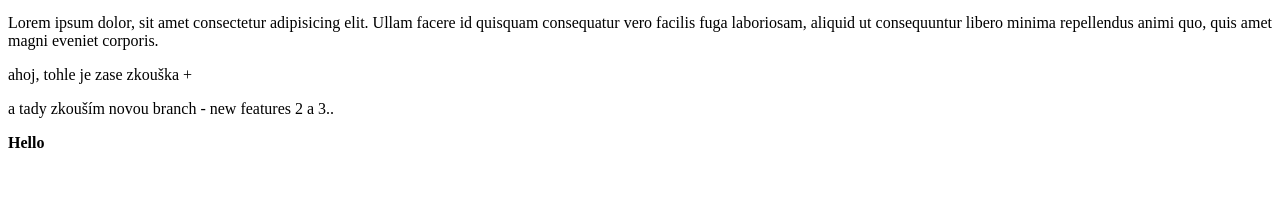
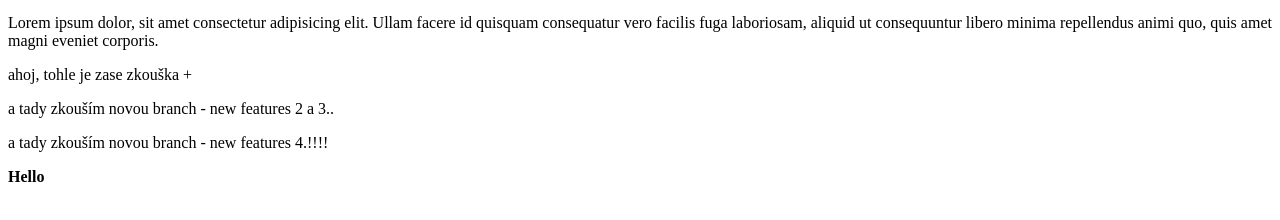
Before and after one commit to josefbogar/zkouska-vs-code, a plain HTML site: page index.html in a window 1280 px wide. Shown: the part 100-320 px from the top of the page. Drawn offline with Linux system fonts and the light colour scheme; a script that the page names is missing.

Commit message:
added feature 4.

```diff
--- a/index.html
+++ b/index.html
@@ -13,6 +13,7 @@
     <p>Lorem ipsum dolor, sit amet consectetur adipisicing elit. Ullam facere id quisquam consequatur vero facilis fuga laboriosam, aliquid ut consequuntur libero minima repellendus animi quo, quis amet magni eveniet corporis.</p>
     <p>ahoj, tohle je zase zkouška + </p>
     <p>a tady zkouším novou branch - new features 2 a 3..</p>
+    <p>a tady zkouším novou branch - new features 4.!!!!</p>
     <strong>Hello</strong>
 <script src="script.js"></script>
 
```
